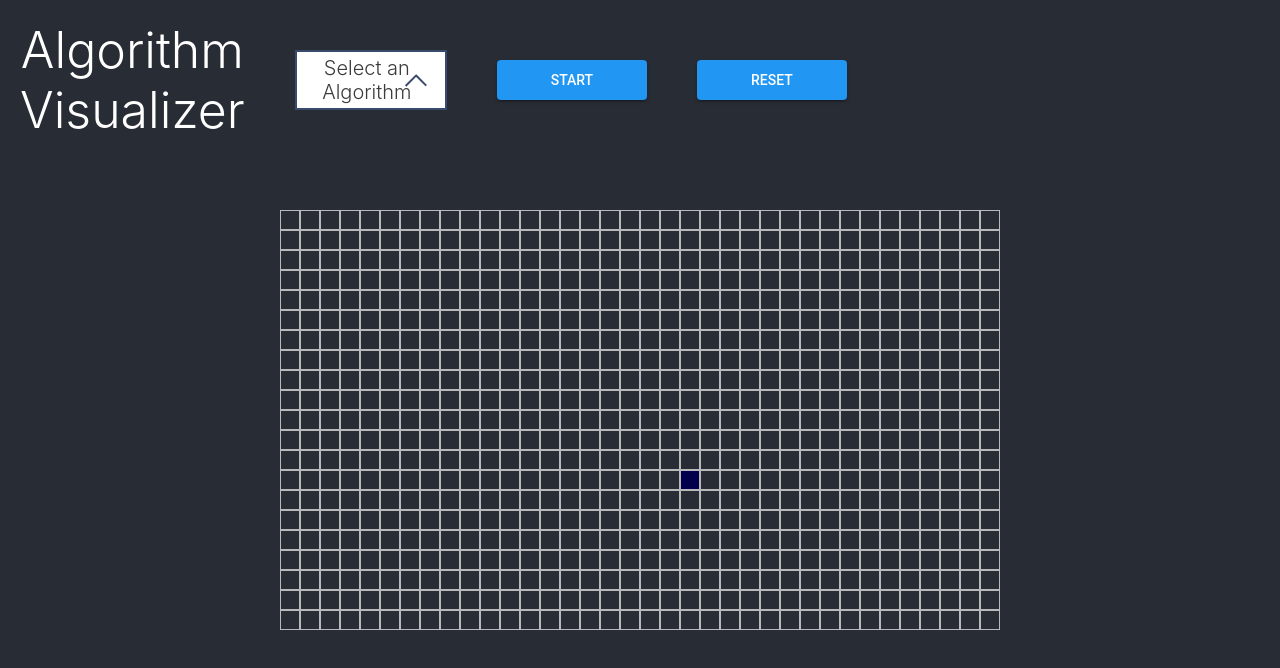
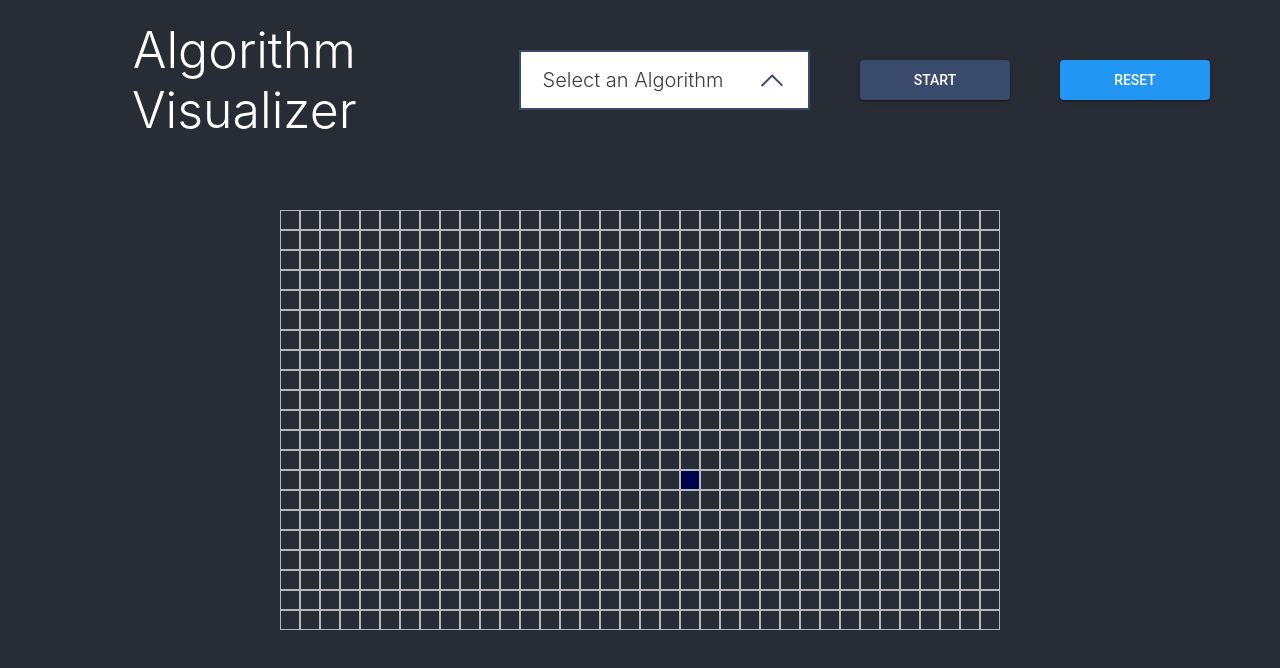
Before and after one commit to Zealll/Algo-Visualizer, a React (Create React App) app: page / in a window 1280 px wide. Shown: the top 668 px of the page. Built offline with nearby package versions, Linux system fonts and the light colour scheme.

Commit message:
:children_crossing: Updated some styles in Header Component

```diff
--- a/src/App.js
+++ b/src/App.js
@@ -24,8 +24,7 @@ function App() {
   const [weight, setWeight] = useState(false)
   const [reset, setReset] = useState(false)
   const [algoRunStatus, setAlgoRunStatus] = useState(false)
-
-  console.log(algoRunStatus)
+  const [mapCleanStatus, setMapCleanStatus] = useState(true)
 
   const weightHandler = e => {
     // console.log(e.type)
@@ -141,6 +140,8 @@ function App() {
         setReset={setReset}
         algoRunStatus={algoRunStatus}
         setAlgoRunStatus={setAlgoRunStatus}
+        mapCleanStatus={mapCleanStatus}
+        setMapCleanStatus={setMapCleanStatus}
       />
 
       <div className="maze">
--- a/src/algorithms/Dijkstras.js
+++ b/src/algorithms/Dijkstras.js
@@ -1,7 +1,6 @@
 import { shortestPath } from '../helpers/algo_helpers.js'
 
 export function dijkstras(nodes, startNode, endNode, isWeighted, algo, setAlgoRunStatus) {
-
     const visitedNodesInOrder = []
     startNode.setDistance(0)
     const unvisitedNodes = []
--- a/src/header/Header.js
+++ b/src/header/Header.js
@@ -27,27 +27,27 @@ const Header = props => {
         ['dfs', 'Depth First']
     ]
 
-    // console.log('header')
+    // console.log(props.mapCleanStatus)
 
     return (
         <header onClick={e => dropdown && setDropdown('')} className="App-header">
             <h1>Algorithm Visualizer</h1>
-           <div onClick={classToggler} className="custom-select-wrapper">
+           <div onClick={!props.algoRunStatus && classToggler} className="custom-select-wrapper">
                 <div className={`custom-select ${dropdown}`}>
                     <div className="custom-select__trigger"><span>{name ? name : 'Select an Algorithm'}</span>
                         <div className="arrow"></div>
                     </div>
                     <div className="custom-options">
                         {algorithms.map((eachAlgo, index) => (
-                            <span onClick={e => {algoPicker(e, eachAlgo[1], eachAlgo[0]); props.setReset(!props.reset)}} key={index} className={`custom-option ${name === eachAlgo[1] ? 'selected' : ''}`}>
+                            <span onClick={e => {algoPicker(e, eachAlgo[1], eachAlgo[0]); props.setReset(!props.reset); !props.mapCleanStatus && props.setMapCleanStatus(true)}} key={index} className={`custom-option ${name === eachAlgo[1] ? 'selected' : ''}`}>
                                 {eachAlgo[1]}
                             </span>
                         ))}
                     </div>
                 </div>
             </div>
-            <button disabled={chosenAlgo && !props.algoRunStatus ? false : true} onClick={() => {props.setAlgoRunStatus(true); props.algoRunner(chosenAlgo)}}>Start</button>
-            <button disabled={props.algoRunStatus} onClick={() => {props.setReset(!props.reset)}}>Reset</button>
+            <button disabled={chosenAlgo && props.mapCleanStatus && !props.algoRunStatus ? false : true} onClick={() => {props.setAlgoRunStatus(true); props.algoRunner(chosenAlgo); props.setMapCleanStatus(false)}}>Start</button>
+            <button disabled={props.algoRunStatus} onClick={() => {props.setReset(!props.reset); props.setMapCleanStatus(true)}}>Reset</button>
         </header>
     )
 }
--- a/src/header/Header.scss
+++ b/src/header/Header.scss
@@ -4,7 +4,7 @@
     margin-bottom: 50px;
     padding: 20px;
     // border: 2px solid red;
-    width: 50%;
+    width: 100%;
 
     h1 {
         margin-right: 50px;
@@ -19,7 +19,7 @@
     .custom-select-wrapper {
         position: relative;
         user-select: none;
-        width: 30%;
+        width: 300px;
         margin-right: 50px
     }
     .custom-select {
@@ -219,6 +219,9 @@ button:active::after {
     transition: transform 0s;
     }
 
+    button:disabled {
+        background-color: #394a6d;
+    }
 
 
 }
```
Lines whose indentation alone changed are shown as unchanged.
